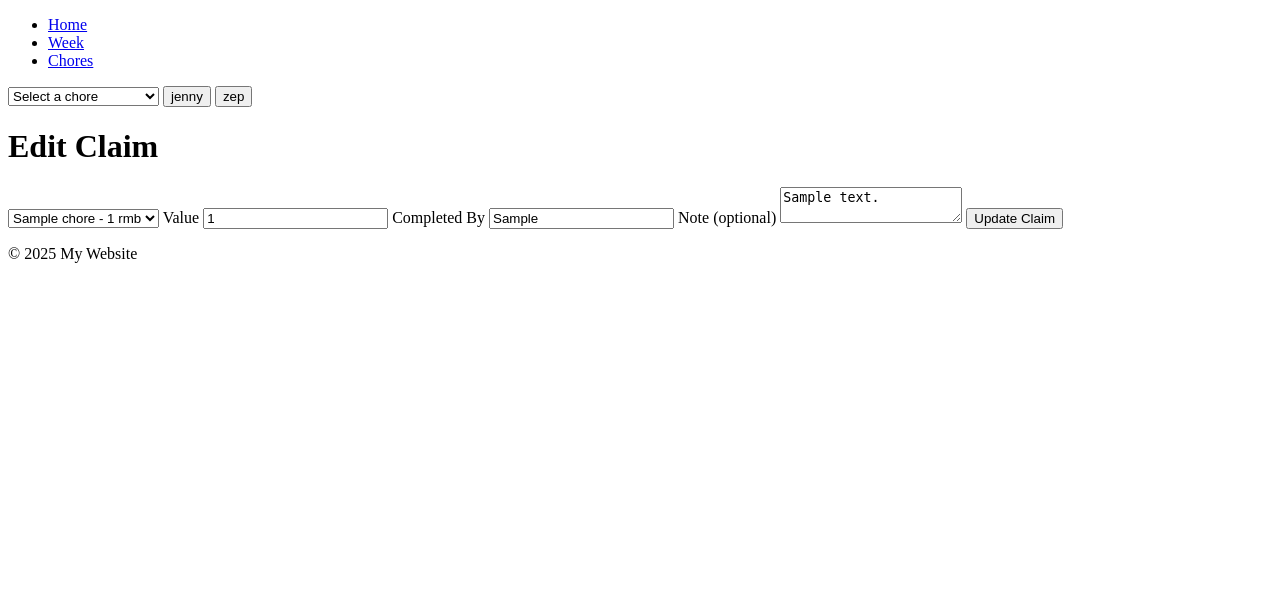
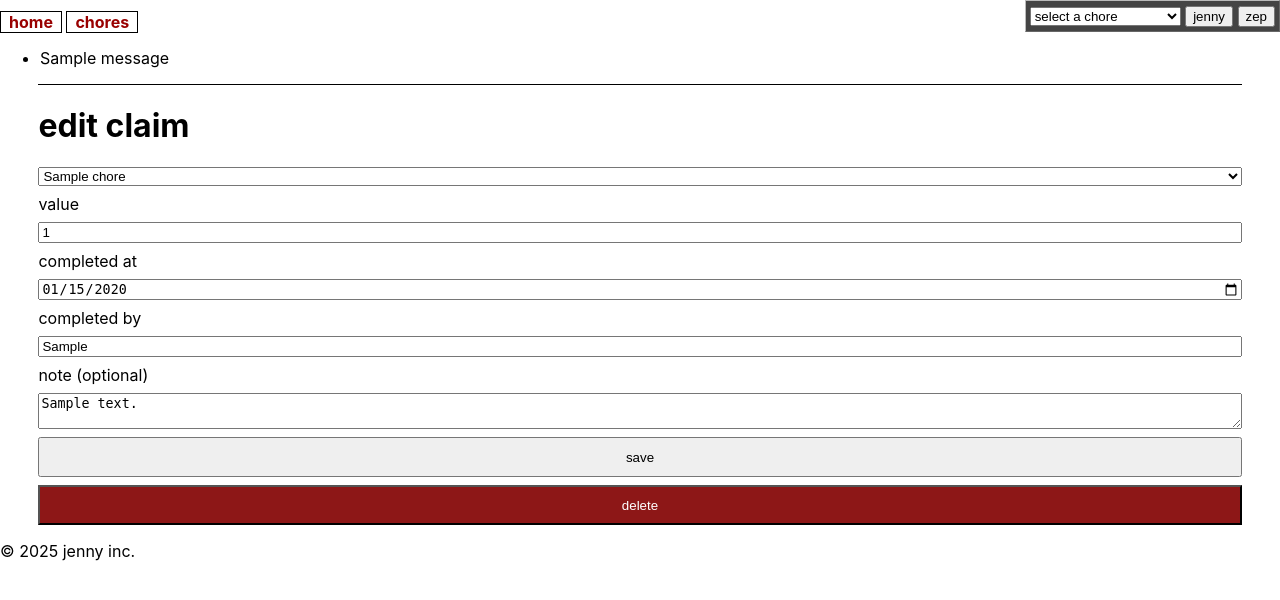
Before and after one commit to jen-w/chore-wars-clone, a Flask app: page /claim/edit/1 in a window 1280 px wide. Shown: the top 600 px of the page. Run offline with Flask 3, Linux system fonts and the light colour scheme; tables that the repository leaves empty hold one stand-in row (values such as "Sample post"); one stand-in notice (Sample message) is shown.

Commit message:
mostly functional

```diff
--- a/app.py
+++ b/app.py
@@ -1,25 +1,21 @@
-from flask import Flask, render_template, request, redirect, url_for, jsonify
-from models import db, Chore, Claim  # Import db and models from models.py
+from flask import Flask, render_template, request, redirect, url_for, flash
+from models import db, Chore, Claim
 from datetime import datetime, timedelta
 from collections import defaultdict
 
 app = Flask(__name__)
 app.config['SQLALCHEMY_DATABASE_URI'] = 'sqlite:///database.db'
 app.config['SQLALCHEMY_TRACK_MODIFICATIONS'] = False
+app.secret_key = 'your_secret_key_here'  # TODO: replace
 
 db.init_app(app)
 
 # Home page
 @app.route('/')
 def index():
-    return render_template('index.html', chores=fetch_chores())
-
-# This week page
-@app.route('/week')
-def week(message=None):
     # Fetch all claims created in the last 7 days
     seven_days_ago = datetime.utcnow() - timedelta(days=7)
-    recent_claims = Claim.query.filter(Claim.completed_at >= seven_days_ago).all()
+    recent_claims = Claim.query.filter(Claim.completed_at >= seven_days_ago).order_by(Claim.completed_at.desc()).all()
 
     chores = fetch_chores()
     chore_dict = {chore.id: chore.name for chore in chores}
@@ -27,15 +23,16 @@ def week(message=None):
     tally = defaultdict(int)
     for claim in recent_claims:
         tally[claim.completed_by] += claim.value
+    max_value = max(tally.values(), default=None)
+    max_keys = [key for key, value in tally.items() if value == max_value]
 
     return render_template(
-        'week.html',
+        'index.html',
         chores=chores,
         chore_dict=chore_dict,
         claims=recent_claims,
-        message=message,
         tally=tally,
-        winner=max(tally, key=tally.get)
+        winner=max_keys[0] if len(max_keys) == 1 else 'no one'
     )
 
 # Chore config page
@@ -64,33 +61,39 @@ def create_claim():
     db.session.commit()
 
     # Redirect to the edit page after creation
-    return redirect(url_for('edit_claim', id=new_claim.id, message="Claim created successfully"))
+    flash("claim successfully created, edit it below if you so desire", "success")
+    return redirect(url_for('edit_claim', id=new_claim.id, message="claim created successfully"))
 
 # Edit claim page and api
-@app.route('/claim/edit/<int:id>', methods=['GET', 'POST', 'DELETE'])
-def edit_claim(id, message=None):
+@app.route('/claim/edit/<int:id>', methods=['GET', 'POST'])
+def edit_claim(id):
     claim = Claim.query.get(id)
     if not claim:
-        message = "claim not found"
+        flash("claim not found", "error")
+        return redirect(request.referrer or url_for('index'))
 
     if request.method == 'POST':
-        alert_message = None
-        if request.form['delete'] == '1':
+        if request.form.get('delete') == '1':
             db.session.delete(claim)
-            alert_message = "Deletion was successful"
+            flash("deletion was successful", "success")
         else:
             claim.chore_id = request.form['chore_id']
             claim.value = request.form['value']
             claim.completed_by = request.form['completed_by']
-            claim.completed_at = request.form['completed_at']
+            claim.completed_at = datetime.strptime(request.form['completed_at'], "%Y-%m-%d")
             claim.note = request.form['note']
-            claim.updated_at = datetime.utcnow()  # Update the timestamp
-            alert_message = "Edit saved successfully"
+            claim.updated_at = datetime.utcnow()
+            flash("edit saved successfully", "success")
         db.session.commit()
-        return redirect(url_for('week', message=alert_message))
+        return redirect(url_for('index'))
 
-    # Fetch all chores to display in the dropdown list for chore selection
-    return render_template('claim_form.html', claim=claim, chores=fetch_chores(), message=message)
+    return render_template(
+        'claim_form.html',
+        claim=claim,
+        chores=fetch_chores(),
+        completed_at_min=(datetime.utcnow() - timedelta(days=7)).strftime('%Y-%m-%d'),
+        completed_at_max=datetime.utcnow().strftime('%Y-%m-%d')
+    )
 
 # New chore page and api
 @app.route('/chore/create', methods=['GET', 'POST'])
@@ -107,6 +110,7 @@ def create_chore():
         db.session.add(new_chore)
         db.session.commit()
 
+        flash("chore created successfully", "success")
         return redirect(url_for('chores'))  # Redirect to the chores page after creation
 
     return render_template('chore_form.html', chores=fetch_chores())
@@ -116,17 +120,20 @@ def create_chore():
 def edit_chore(id):
     chore = Chore.query.get(id)
     if not chore:
-        return jsonify({"message": "Chore not found"}), 404
-
-    if request.method == 'POST':
-        # Get data from form submission
-        chore.value = request.form['value']
-        chore.name = request.form['name']
-        chore.description = request.form['description']
-        chore.category = request.form['category']
+        flash("fake chore detected, chore not found 404", "error")
+        return redirect(url_for(create_chore))
+    elif request.method == 'POST':
+        if request.form.get('delete') == '1':
+            db.session.delete(chore)
+            flash("deletion was successful", "success")
+        else:
+            chore.value = request.form['value']
+            chore.name = request.form['name']
+            chore.description = request.form['description']
+            chore.category = request.form['category']
+            flash("edit saved successfully", "success")
 
         db.session.commit()
-
         return redirect(url_for('chores'))  # Redirect to the chores page after editing
 
     return render_template('chore_form.html', chore=chore, chores=fetch_chores())
--- a/static/main.css
+++ b/static/main.css
@@ -7,39 +7,64 @@ body {
     -moz-osx-font-smoothing: grayscale;
 }
 
-code {
-    font-family: source-code-pro, Menlo, Monaco, Consolas, "Courier New",
-        monospace;
+main {
+    border-top: 1px solid #000;
+    display: flex;
+    flex-direction: column;
+    justify-content: center;
+    margin: 0 3vw;
 }
 
-.App {
-    text-align: center;
+table {
+    border: 1px solid #000;
+    margin-top: 1vh;
 }
 
-.App-logo {
-    height: 40vmin;
-    pointer-events: none;
+nav {
+    display: flex;
+    justify-content: space-between;
+    align-items: flex-end;
 }
 
-.App-header {
-    background-color: #282c34;
-    min-height: 100vh;
+nav a {
+    border: 1px solid #000;
+    color: #900;
+    padding: 0px 8px;
+    text-decoration: none;
+    font-weight: bold;
+}
+
+nav form {
+  border: 1px outset #bbbbbb;
+  background-color: #444;
+  padding: 4px;
+}
+
+main form {
     display: flex;
     flex-direction: column;
-    align-items: center;
     justify-content: center;
-    font-size: calc(10px + 2vmin);
-    color: white;
+    gap: 1vh;
 }
 
-.App-link {
-    color: #61dafb;
+.winners_circle {
+    display: flex;
+    justify-content: space-between;
+    align-items: center;
+    gap: 1vh;
 }
 
-.heart {
-    color: #ff0000;
+.edit__container {
+    display: flex;
+    flex-direction: column;
+    gap: 1vh;
 }
 
-.small {
-    font-size: 0.75rem;
+.edit__container button {
+    height: 5vh;
 }
+
+.edit__button--delete {
+    color: white;
+    background-color:rgb(141, 23, 23)
+}
--- a/templates/base.html
+++ b/templates/base.html
@@ -1,23 +1,43 @@
 <!-- templates/base.html -->
-{% import 'chores_dropdown.html' as dropdown %}
 
 <!DOCTYPE html>
 <html lang="en">
 <head>
     <meta charset="UTF-8">
     <meta name="viewport" content="width=device-width, initial-scale=1.0">
+    <link rel="stylesheet" href="{{ url_for('static', filename='main.css') }}">
     <title>{% block title %}the war against chores{% endblock %}</title>
 </head>
 <body>
     <!-- Navbar at the top of the page -->
     <nav>
-        <ul>
-            <li><a href="{{ url_for('index') }}">Home</a></li>
-            <li><a href="{{ url_for('week') }}">Week</a></li>
-            <li><a href="{{ url_for('chores') }}">Chores</a></li>
+        <span>
+            <a href="{{ url_for('index') }}">home</a>
+            <a href="{{ url_for('chores') }}">chores</a>
+        </span>
+
+        <form action="{{ url_for('create_claim') }}" method="POST" class="claim_box">
+            <select name="chore_id">
+                <option value="" disabled selected>select a chore</option>
+                {% for chore in chores %}
+                    <option value="{{ chore.id }}">{{ chore.name }} - {{ chore.value }} rmb</option>
+                {% endfor %}
+            </select>
+            <button name="completed_by" value="jenny" type="submit">jenny</button>
+            <button name="completed_by" value="zep" type="submit">zep</button>
+        </form>
+    </nav>
+
+    <!-- Displaying flash messages -->
+    {% with messages = get_flashed_messages() %}
+        {% if messages %}
+        <ul class=flashes>
+        {% for message in messages %}
+            <li>{{ message }}</li>
+        {% endfor %}
         </ul>
-        {{ dropdown.render_chores_select(chores) }}
-    </nav>
+        {% endif %}
+    {% endwith %}
 
     <!-- The page-specific content will be inserted here -->
     <main>
@@ -25,7 +45,7 @@
     </main>
 
     <footer>
-        <p>&copy; 2025 My Website</p>
+        <p>&copy; 2025 jenny inc.</p>
     </footer>
 </body>
 </html>
--- a/templates/chores_dropdown.html
+++ /dev/null
@@ -1,13 +0,0 @@
-{% macro render_chores_select(chores) %}
-    <form action="{{ url_for('create_claim') }}" method="POST">
-        <select name="chore_id">
-            <option value="" disabled selected>Select a chore</option>
-            {% for chore in chores %}
-                <option value="{{ chore.id }}">{{ chore.name }} - {{ chore.value }} rmb</option>
-            {% endfor %}
-        </select>
-        <button name="completed_by" value="jenny" type="submit">jenny</button>
-        <button name="completed_by" value="zep" type="submit">zep</button>
-    </form>
-
-{% endmacro %}
--- a/templates/claim_form.html
+++ b/templates/claim_form.html
@@ -4,32 +4,43 @@
 {% block title %}edit claim{% endblock %}
 
 {% block content %}
-    <div>
-        {% if success %}claim successfully created, edit it below if you so desire{% endif %}
-    </div>
+    <h1>edit claim</h1>
 
-    <h1>Edit Claim</h1>
-
+    <div class="edit__container">
         <form action="{{ url_for('edit_claim', id=claim.id) }}" method="POST">
 
             <select name="chore_id">
                 {% for chore in chores %}
                     <option value="{{ chore.id }}"
                             {% if chore.id == claim.chore_id %} selected {% endif %}>
-                    {{ chore.name }} - {{ chore.value }} rmb
+                        {{ chore.name }}
                     </option>
                 {% endfor %}
             </select>
 
-        <label for="value">Value</label>
-        <input type="number" id="value" name="value" value="{{ claim.value }}" required>
+            <label for="value">value</label>
+            <input type="number" id="value" name="value" value="{{ claim.value }}" required />
 
-        <label for="completed_by">Completed By</label>
-        <input type="text" id="completed_by" name="completed_by" value="{{ claim.completed_by }}" required>
+            <label for="completed_at">completed at</label>
+            <input type="date"
+                   id="completed_at"
+                   name="completed_at"
+                   value="{{ claim.completed_at.strftime('%Y-%m-%d') }}"
+                   min="{{ completed_at_min }}"
+                   max="{{ completed_at_max }}"
+                   required />
 
-        <label for="note">Note (optional)</label>
+            <label for="completed_by">completed by</label>
+            <input type="text" id="completed_by" name="completed_by" value="{{ claim.completed_by }}" required />
+
+            <label for="note">note (optional)</label>
             <textarea id="note" name="note">{{ claim.note }}</textarea>
 
-        <button type="submit">Update Claim</button>
+            <button type="submit">save</button>
         </form>
+
+        <form action="{{ url_for('edit_claim', id=claim.id) }}" method="POST">
+            <button name="delete" value="1" type="submit" class="edit__button--delete">delete</button>
+        </form>
+    </div>
 {% endblock %}
```
Also changed, not shown: templates/chore_form.html (+23 -11 lines), templates/chores.html (+10 -11 lines), templates/index.html (+45 -4 lines), templates/week.html (deleted, +0 -63 lines), static/Octocat.png (deleted). Lines whose indentation alone changed are shown as unchanged.
